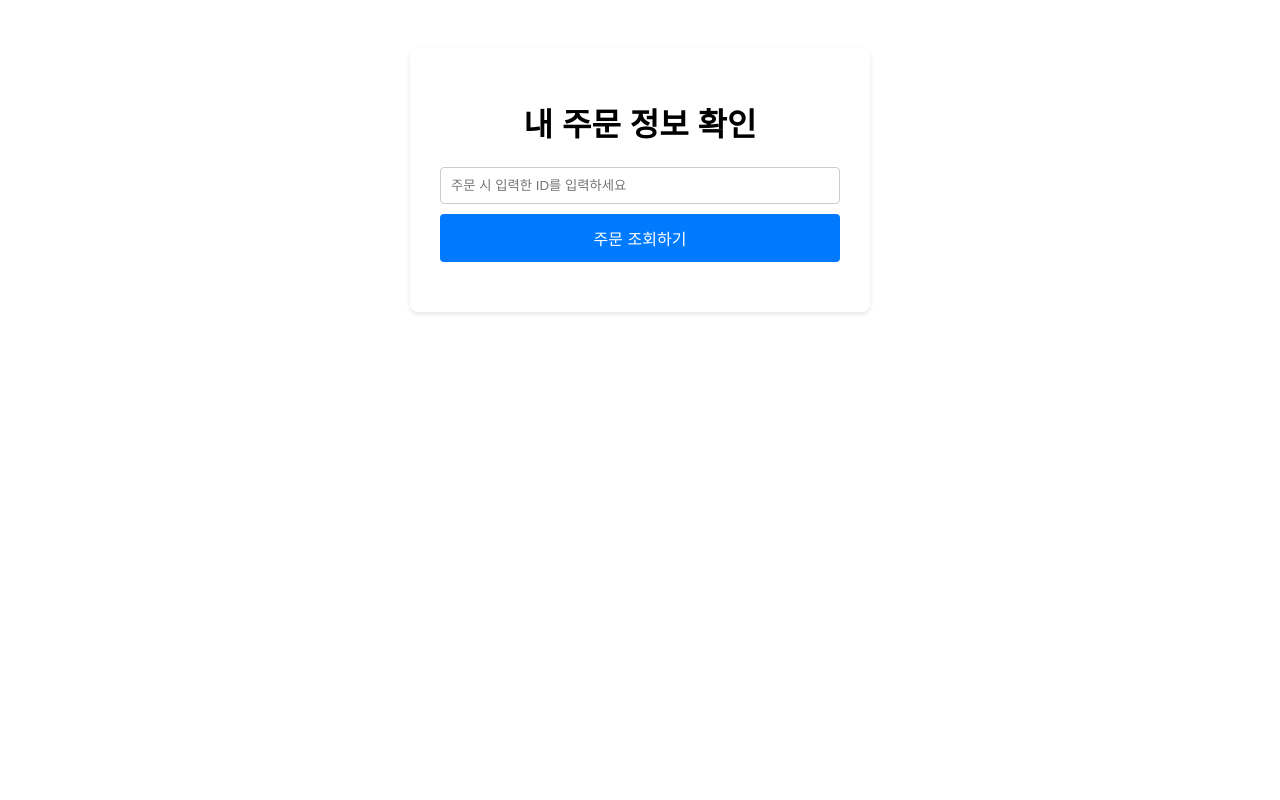
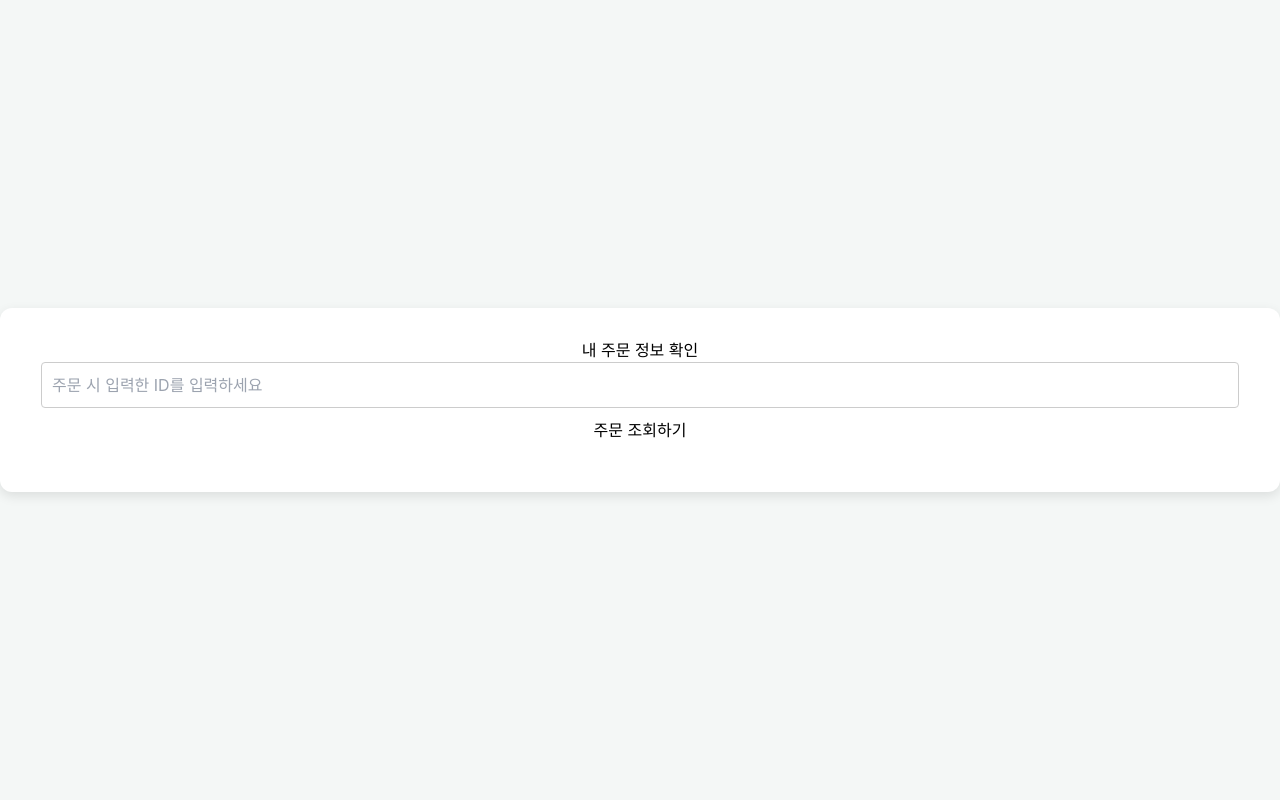
Before and after one commit to hojuncha1207-hue/markets-qr, a Flask app: template templates/view-orders.html in a window 1280 px wide. Run offline with Flask 3, Linux system fonts and the light colour scheme; the template is opened without the code that fills it, so the values that code supplies are empty; some libraries are stand-ins or nearby versions.

Commit message:
Update view-orders.html

```diff
--- a/templates/view-orders.html
+++ b/templates/view-orders.html
@@ -3,56 +3,50 @@
 <head>
     <meta charset="UTF-8">
     <title>내 주문 QR코드 확인</title>
+    <meta name="viewport" content="width=device-width, initial-scale=1.0">
+    <script src="https://cdn.tailwindcss.com"></script>
+    <script src="https://cdn.jsdelivr.net/npm/qrcodejs@1.0.0/qrcode.min.js"></script>
     <style>
-        /* CSS 스타일은 이전과 유사 */
-        body { font-family: sans-serif; text-align: center; padding: 40px; }
-        .container { max-width: 400px; margin: auto; padding: 30px; background: white; border-radius: 8px; box-shadow: 0 2px 4px rgba(0,0,0,0.1); }
+        body { font-family: -apple-system, BlinkMacSystemFont, "Segoe UI", Roboto, sans-serif; display: flex; justify-content: center; align-items: center; min-height: 100vh; margin: 0; background-color: #f4f7f6; }
+        .container { text-align: center; padding: 30px; background-color: white; border-radius: 12px; box-shadow: 0 4px 12px rgba(0,0,0,0.1); max-width: 400px; width: 90%; }
         input[type="text"] { width: calc(100% - 22px); padding: 10px; margin-bottom: 10px; border: 1px solid #ccc; border-radius: 4px; }
         button { width: 100%; padding: 12px; font-size: 1em; background-color: #007bff; color: white; border: none; border-radius: 4px; cursor: pointer; }
-        #error-message { color: #d9534f; }
     </style>
 </head>
 <body>
     <div class="container">
         <h1>내 주문 정보 확인</h1>
-
         <input type="text" id="viewUserIdInput" placeholder="주문 시 입력한 ID를 입력하세요">
-        <button onclick="fetchOrder()">주문 조회하기</button>
-
+        <button onclick="fetchOrderQR()">주문 조회하기</button>
         <div id="order-container" style="margin-top: 20px;"></div>
     </div>
-
     <script>
-        async function fetchOrder() {
+        async function fetchOrderQR() {
             const container = document.getElementById('order-container');
-            // 입력창에서 사용자 ID를 가져옵니다.
-            const userId = document.getElementById('viewUserIdInput').value;
-
-            if (!userId) {
-                container.innerHTML = '<h2 id="error-message">조회할 사용자 ID를 입력해주세요.</h2>';
-                return;
-            }
-            container.innerHTML = '<p>주문 정보를 불러오는 중...</p>';
-
+            const userId = document.getElementById('viewUserIdInput').value.trim();
+            if (!userId) { alert('조회할 사용자 ID를 입력해주세요.'); return; }
+            container.innerHTML = '<p>서버에서 주문 정보를 찾는 중...</p>';
             try {
-                // 입력된 ID로 서버에 정보를 요청합니다.
-                const response = await fetch(`/api/get-order/${userId.trim()}`);
+                // 서버 주소가 같으므로 상대 경로로 API 호출
+                const response = await fetch(`/api/get-order/${userId}`);
                 const data = await response.json();
-
                 if (data.success) {
                     const order = data.order;
                     const qrDataString = JSON.stringify(order);
-                    const qrImageUrl = `https://api.qrserver.com/v1/create-qr-code/?size=200x200&data=${encodeURIComponent(qrDataString)}`;
-
                     container.innerHTML = `
-                        <img src="${qrImageUrl}" alt="주문 QR코드">
-                        <h3>주문자 ID: ${order.userId}</h3>
+                        <div id="fetched-qrcode"></div>
+                        <h3 style="margin-top: 1rem;">주문자 ID: ${order.userId}</h3>
                     `;
+                    new QRCode(document.getElementById("fetched-qrcode"), {
+                        text: qrDataString,
+                        width: 256,
+                        height: 256,
+                    });
                 } else {
-                    container.innerHTML = `<h2 id="error-message">${data.message}</h2>`;
+                    container.innerHTML = `<p style="color:red;">${data.message}</p>`;
                 }
             } catch (error) {
-                container.innerHTML = '<h2 id="error-message">서버와 통신 중 오류가 발생했습니다.</h2>';
+                container.innerHTML = `<p style="color:red;">서버와 통신 중 오류가 발생했습니다.</p>`;
             }
         }
     </script>
```
